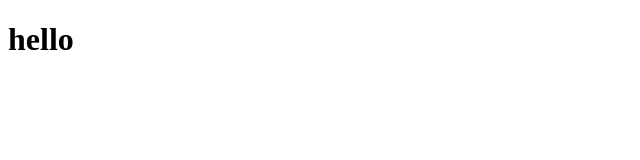
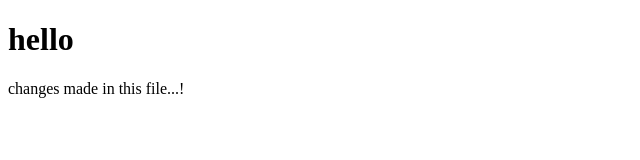
Before and after one commit to VASHELKE/project_dir, a plain HTML site: page index.html in a window 1280 px wide. Shown: the whole page, without its empty margins (0-640 px from the left). Drawn offline with Linux system fonts and the light colour scheme.

Commit message:
index.html modified1.

```diff
--- a/index.html
+++ b/index.html
@@ -8,5 +8,6 @@
 </head>
 <body>
     <h1>hello</h1>
+    <p>changes made in this file...!</p>
 </body>
 </html>
```
